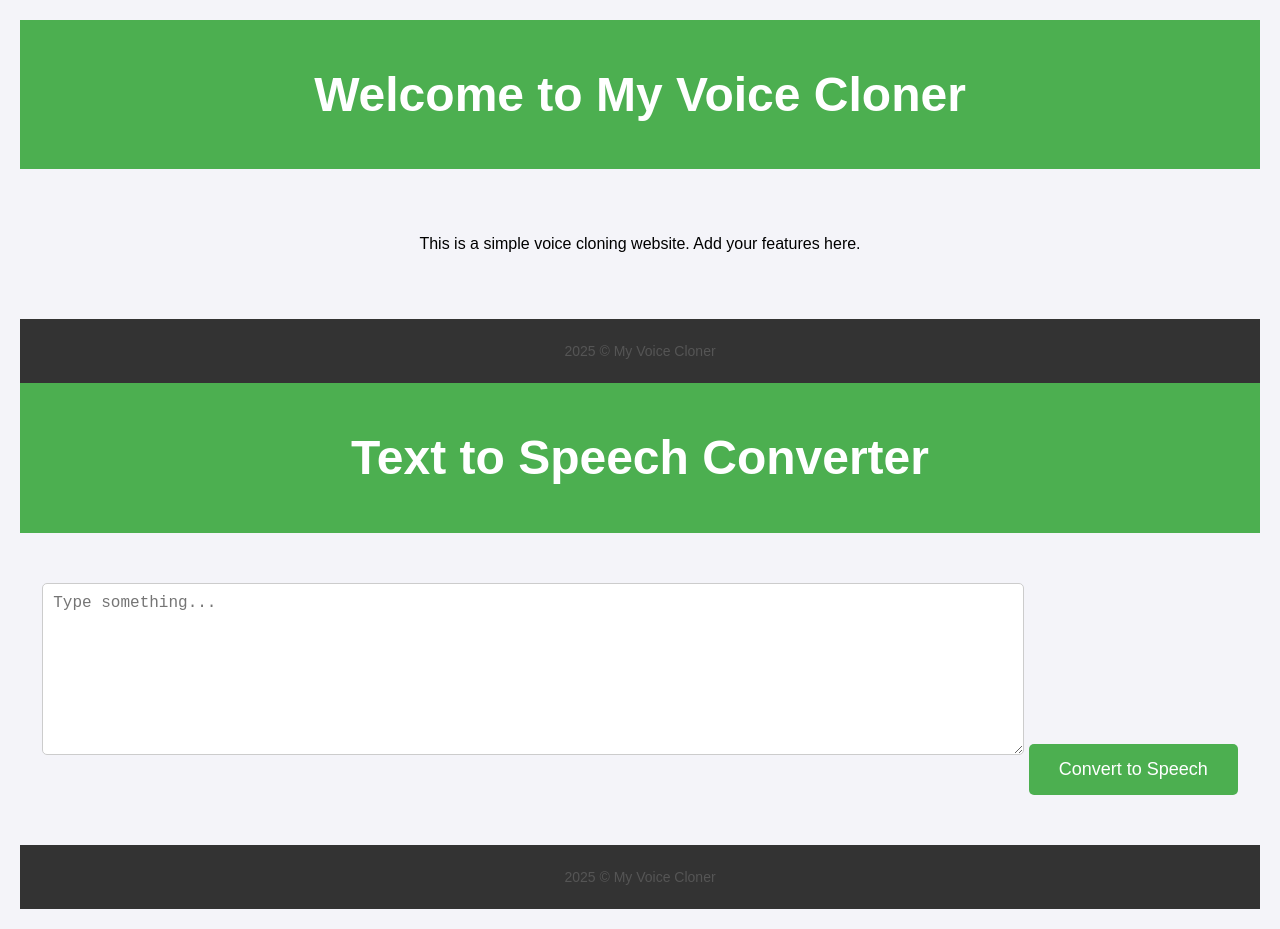
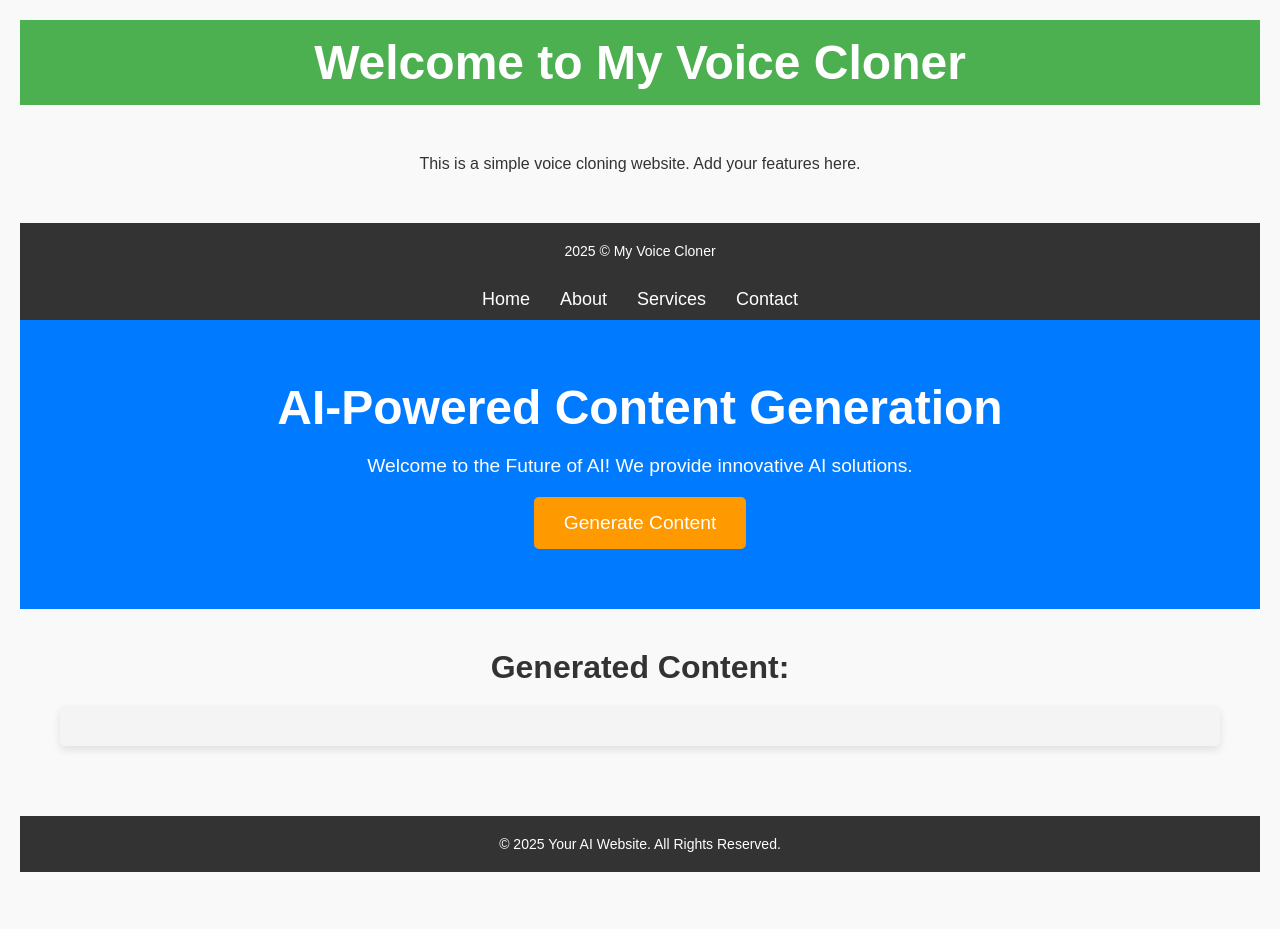
Before and after one commit to Nazarha/skills-github-pages, a plain HTML site: page index.html in a window 1280 px wide. After the commit the page ends 892 px from the top, so only its background shows below. Drawn offline with Linux system fonts and the light colour scheme.

Commit message:
Add files via upload

```diff
--- a/index.html
+++ b/index.html
@@ -23,24 +23,40 @@
 <!DOCTYPE html>
 <html lang="en">
 <head>
-    <meta charset="UTF-8">
-    <meta name="viewport" content="width=device-width, initial-scale=1.0">
-    <meta name="description" content="Text to speech demo">
-    <title>Text to Speech Converter</title>
-    <link rel="stylesheet" href="style.css">
+  <meta charset="UTF-8">
+  <meta name="viewport" content="width=device-width, initial-scale=1.0">
+  <title>AI-Powered Website</title>
+  <link rel="stylesheet" href="style.css">
 </head>
 <body>
-    <header>
-        <h1>Text to Speech Converter</h1>
-    </header>
+  <!-- Navigation Bar -->
+  <nav>
+    <ul>
+      <li><a href="#">Home</a></li>
+      <li><a href="#">About</a></li>
+      <li><a href="#">Services</a></li>
+      <li><a href="#">Contact</a></li>
+    </ul>
+  </nav>
 
-    <main>
-        <!-- Text Area where user can type -->
-        <textarea id="textInput" placeholder="Type something..."></textarea>
+  <!-- Hero Section -->
+  <section class="hero">
+    <h1>AI-Powered Content Generation</h1>
+    <p>Welcome to the Future of AI! We provide innovative AI solutions.</p>
+    <button class="cta-button" onclick="generateContent()">Generate Content</button>
+  </section>
 
-        <!-- Button to trigger speech conversion -->
-        <button onclick="convertTextToSpeech()">Convert to Speech</button>
-    </main>
+  <!-- AI Content Section -->
+  <section class="content-section">
+    <h2>Generated Content:</h2>
+    <div id="generated-content"></div>
+  </section>
 
-    <footer>
-        <p>2025 © My Voice Cloner
+  <!-- Footer -->
+  <footer>
+    <p>© 2025 Your AI Website. All Rights Reserved.</p>
+  </footer>
+
+  <script src="script.js"></script>
+</body>
+</html>
--- a/script.js
+++ b/script.js
@@ -22,3 +22,11 @@ function convertTextToSpeech() {
     // Speak the text
     window.speechSynthesis.speak(utterance);
 }
+// This function simulates the generation of AI content
+function generateContent() {
+  // Simulating an API call to generate content
+  const generatedText = "This is the AI-generated content. You can replace this with actual API data!";
+
+  // Displaying the generated content on the page
+  document.getElementById("generated-content").innerHTML = generatedText;
+}
--- a/style.css
+++ b/style.css
@@ -68,3 +68,104 @@ footer {
     font-size: 14px;
     color: #555;
 }
+/* Resetting default styles */
+* {
+  margin: 0;
+  padding: 0;
+  box-sizing: border-box;
+}
+
+/* Basic styles for body */
+body {
+  font-family: Arial, sans-serif;
+  background-color: #f9f9f9;
+  color: #333;
+}
+
+/* Navigation Bar */
+nav {
+  background-color: #333;
+  padding: 10px 0;
+}
+
+nav ul {
+  display: flex;
+  justify-content: center;
+  list-style: none;
+}
+
+nav ul li {
+  margin: 0 15px;
+}
+
+nav ul li a {
+  color: white;
+  text-decoration: none;
+  font-size: 18px;
+}
+
+nav ul li a:hover {
+  background-color: #575757;
+  padding: 5px 10px;
+  border-radius: 5px;
+}
+
+/* Hero Section */
+.hero {
+  background-color: #007BFF;
+  color: white;
+  padding: 60px 20px;
+  text-align: center;
+}
+
+.hero h1 {
+  font-size: 3em;
+  margin-bottom: 20px;
+}
+
+.hero p {
+  font-size: 1.2em;
+  margin-bottom: 20px;
+}
+
+.cta-button {
+  padding: 15px 30px;
+  background-color: #ff9900;
+  color: white;
+  border: none;
+  cursor: pointer;
+  font-size: 1.2em;
+  border-radius: 5px;
+}
+
+.cta-button:hover {
+  background-color: #e68a00;
+}
+
+/* Content Section */
+.content-section {
+  padding: 40px;
+  text-align: center;
+}
+
+.content-section h2 {
+  font-size: 2em;
+  margin-bottom: 20px;
+}
+
+#generated-content {
+  font-size: 1.2em;
+  color: #333;
+  background-color: #f4f4f4;
+  padding: 20px;
+  border-radius: 5px;
+  box-shadow: 0 4px 8px rgba(0, 0, 0, 0.1);
+}
+
+/* Footer */
+footer {
+  background-color: #333;
+  color: white;
+  text-align: center;
+  padding: 20px;
+}
```
